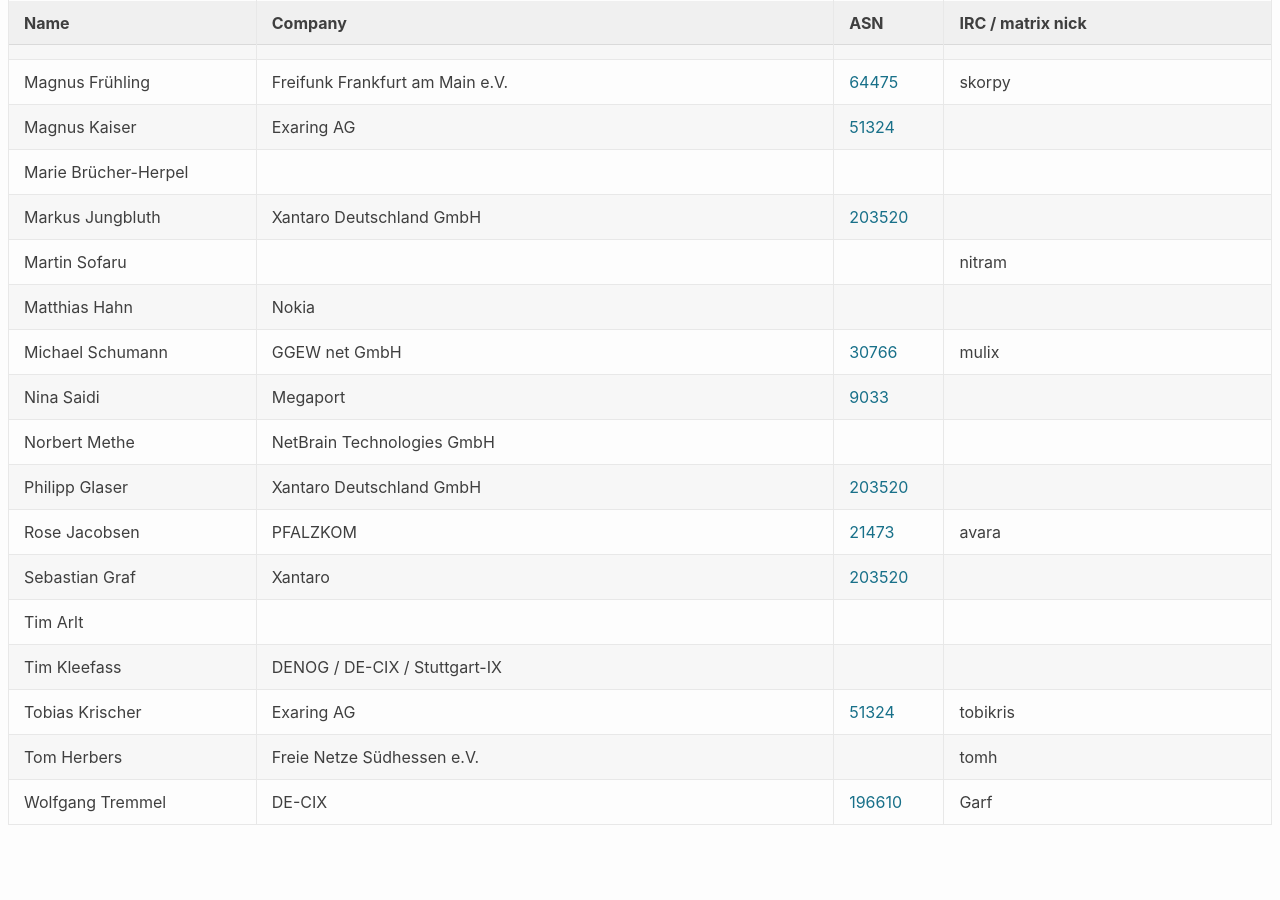
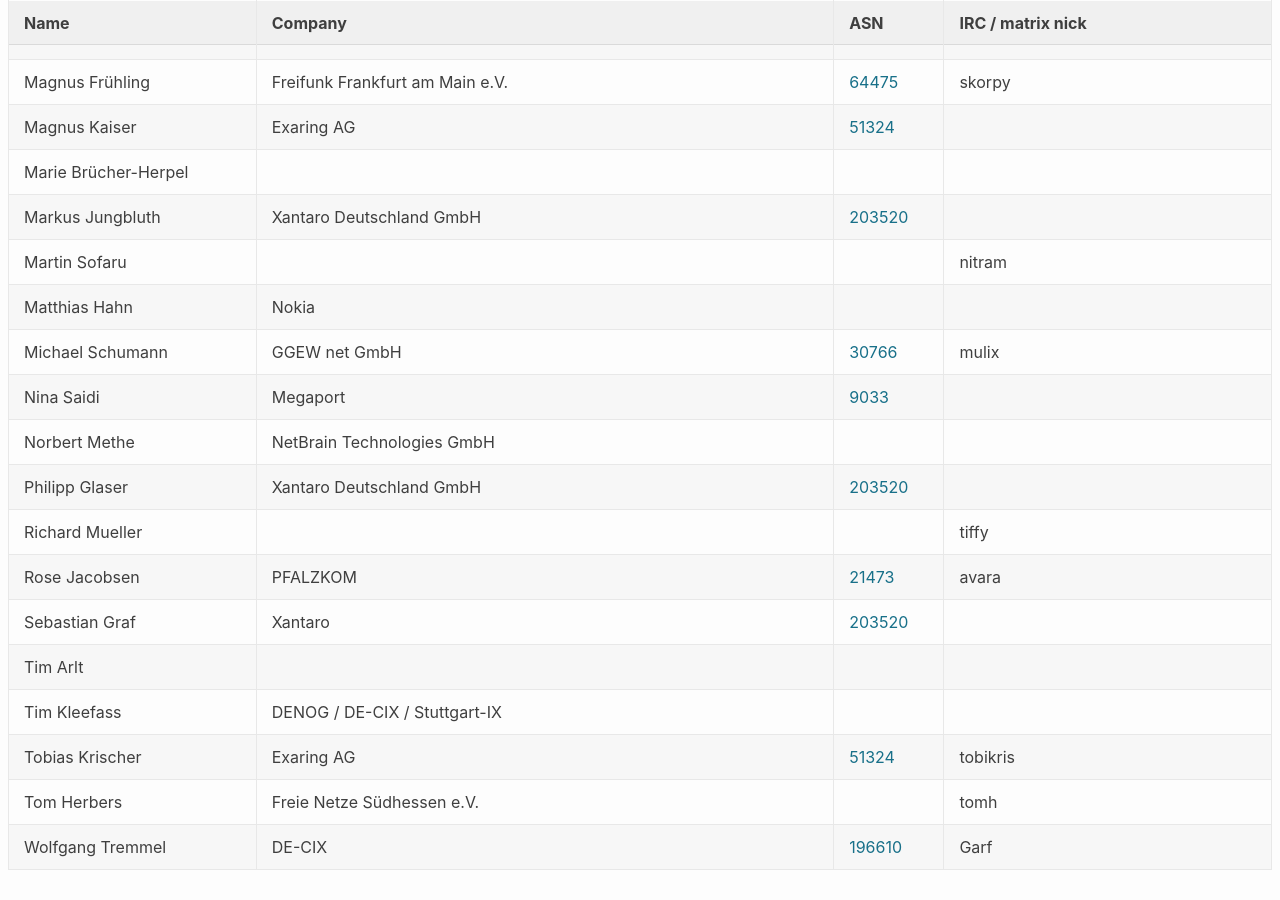
Before and after one commit to denog/pretix-attendeelist, a Jekyll site: the page built from denogmeetup25-01/index.markdown, in a window 1280 px wide and 900 px high, scrolled down 984 px. Built offline with Jekyll 4.4.1, drawn with Linux system fonts in a browser that asks for light colours; before the commit the page ends 1839 px from its top, so only the background shows below that.

Commit message:
Latest data: Fri Jan 24 14:47:41 UTC 2025

```diff
--- a/_data/attendees_denogmeetup25-01.json
+++ b/_data/attendees_denogmeetup25-01.json
@@ -192,6 +192,12 @@
     "asn": "203520"
   },
   {
+    "name": "Richard Mueller",
+    "company": null,
+    "irc": "tiffy",
+    "asn": null
+  },
+  {
     "name": "Rose Jacobsen",
     "company": "PFALZKOM",
     "irc": "avara",
```
